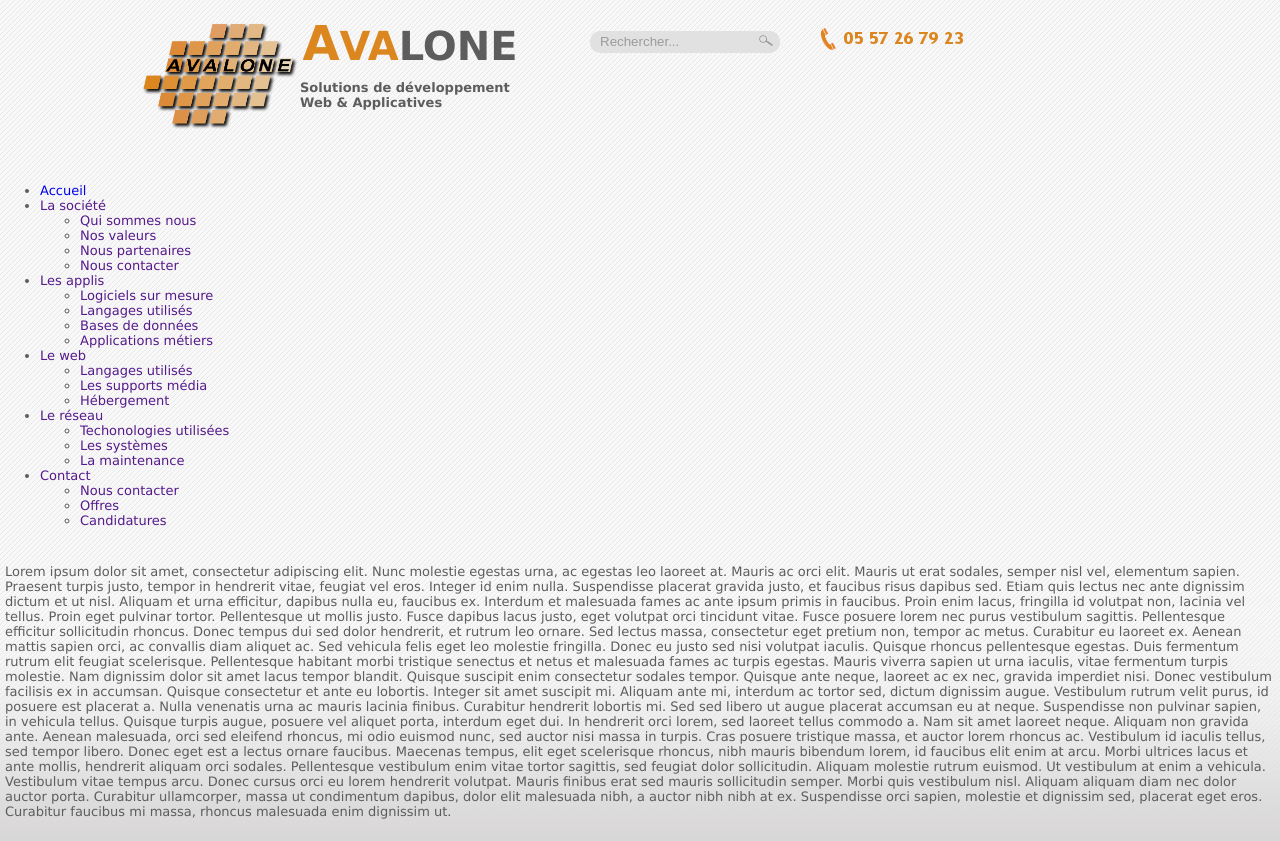
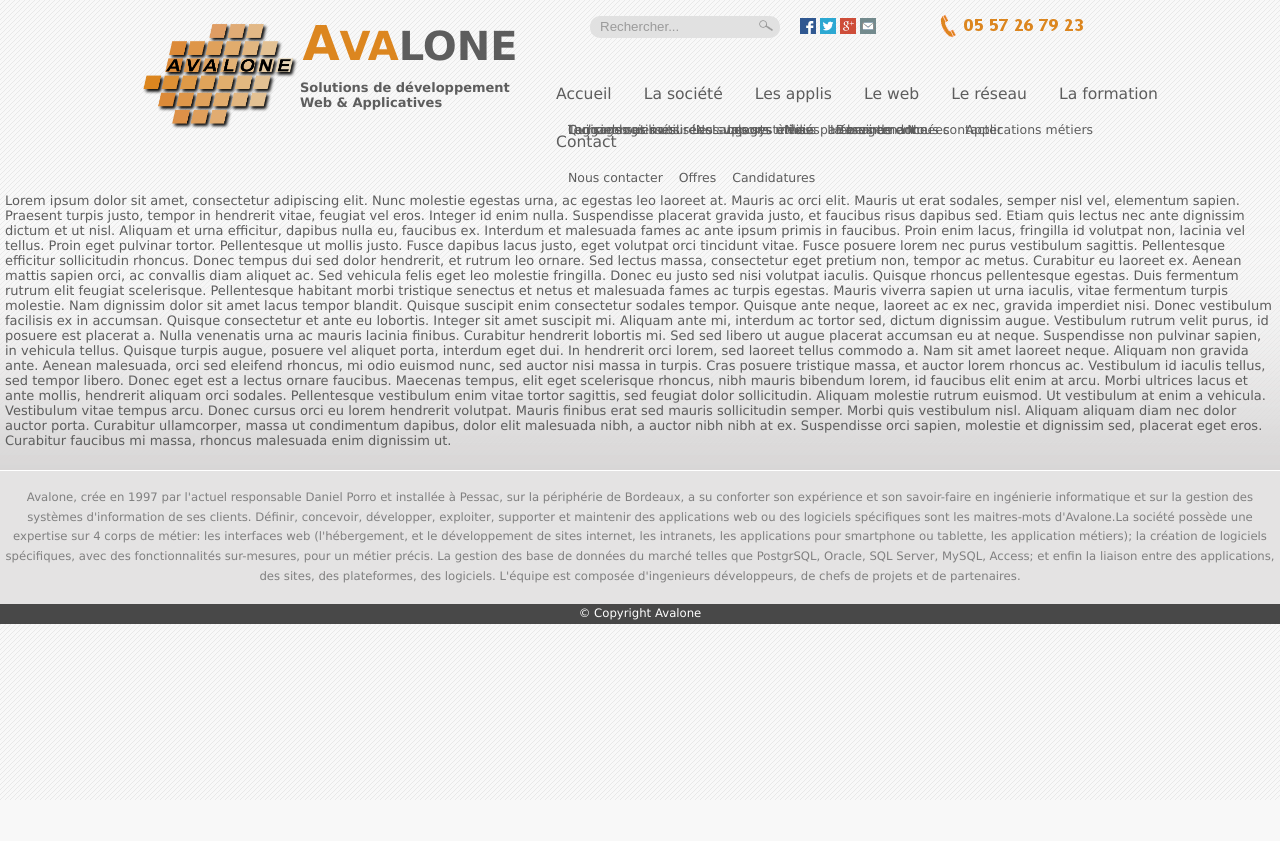
Before and after one commit to TheLegacy33/avalone, a PHP site: page / in a window 1280 px wide. Shown: the top 841 px of the page. After the commit the page ends 800 px from the top, so only its background shows below. Run offline with PHP 8.4, Linux system fonts and the light colour scheme.

Commit message:
Avancement sur le style du bandeau de tete et mise en place des menus

```diff
--- a/includes/styles/styles.css
+++ b/includes/styles/styles.css
@@ -12,9 +12,10 @@ body{
 
 a, a:active, a:link, a:visited, a:hover{
     text-decoration: none;
+    color: #5D5D5D;
 }
 
-.orange{
+a:hover, .orange{
     color: #DC861F;
 }
 
@@ -79,9 +80,11 @@ header>div #logo, header>div #logo:active, header>div #logo:link, header>div #lo
 }
 
 header #search{
+    position: absolute;
     display: inline-block;
     margin-left: 450px;
-    margin-top: 20px;
+    margin-top: 5px;
+
 }
 
 header #search div.query{
@@ -106,7 +109,7 @@ header #search div.submit{
 }
 
 header #search div.submit input[type=submit]{
-    background: url("../images/loupe.png") no-repeat scroll 0 5px transparent;
+    background: url(../images/loupe.png) no-repeat scroll 0 5px transparent;
     border: medium none;
     cursor: pointer;
     height: 22px;
@@ -114,26 +117,123 @@ header #search div.submit input[type=submit]{
     position: relative;
 }
 
+header #socials{
+    display: inline-block;
+    position: absolute;
+    margin-top: 8px;
+    margin-left: 660px;
+    width: 100px;
+    height: 22px;
+}
+
+header #socials span{
+    display: inline-block;
+    background-color: transparent;
+    background-image: url(../images/img_widget.png);
+    background-repeat: no-repeat;
+    background-attachment: scroll;
+    background-size: cover;
+    width: 16px;
+    height: 16px;
+}
+
+header #socials span.facebook{
+    background-position: 0px -96px;
+}
+
+header #socials span.twitter{
+    background-position: 0px -400px;
+}
+
+header #socials span.googleplus{
+    background-position: 0px -176px;
+}
+
+header #socials span.mail{
+    background-position: 0px -80px;
+}
+
 header #phonenumber{
     position: absolute;
-    margin-top: -30px;
-    margin-left: 680px;
+    margin-top: 0px;
+    margin-left: 800px;
     width: 200px;
     height: 30px;
 }
 
 header #phonenumber div.imgphone{
-    background: url("../images/phone.png") no-repeat scroll 0 5px transparent;
+    background: url(../images/phone.png) no-repeat scroll 0 5px transparent;
     display: inline-block;
     width: 18px;
     height: 30px;
 }
 
 header #phonenumber div.imgnumber{
-    background: url("../images/phonenumber.png") no-repeat scroll 0px 2px transparent;
+    background: url(../images/phonenumber.png) no-repeat scroll 0px 2px transparent;
     display: inline-block;
     width: 128px;
     height: 30px;
+}
+
+nav{
+    position: absolute;
+    margin-top: 60px;
+    margin-left: 400px;
+    height: 39px;
+}
+
+ul, ol{
+    list-style: outside none none;
+}
+
+#menutop{
+    margin: 0;
+    padding: 0;
+    color: #999999;
+    font-size: 1.2em;
+    height: 39px;
+    width: 720px;
+}
+
+#menutop li{
+    display: block;
+    list-style: outside none none;
+    float: left;
+    text-align: center;
+}
+
+#menutop li a:active, #menutop li a:visited, #menutop li a:link {
+    display: list-item;
+}
+
+#menutop>li>a {
+    margin-top: 0;
+    padding: 15px 16px;
+}
+
+ul#menutop>li>ul{
+    display: block;
+    position: absolute;
+    color: #999999;
+    font-size: 1em;
+    left: -20px;
+    width: 700px;
+}
+
+ul#menutop>li>ul li{
+    display: block;
+    list-style: outside none none;
+    float: left;
+    text-align: center;
+}
+
+ul#menutop>li>ul>li>a{
+    padding: 4px 8px;
+    font-size: 0.8em;
+}
+
+ul#menutop>li:nth-child(2)>ul{
+    display: block;
 }
 
 div.content_body{
--- a/index.php
+++ b/index.php
@@ -28,14 +28,18 @@
 							</div>
 						</form>
 					</div>
+					<div id="socials">
+						<a href="http://www.facebook.com" title="Follow us on Facebook !" target="_blank"><span class="facebook"></span></a>
+						<a href="http://www.twitter.com" title="Follow us on Twitter !" target="_blank"><span class="twitter"></span></a>
+						<a href="http://plus.google.com" title="Follow us on Google+ !" target="_blank"><span class="googleplus"></span></a>
+						<a href="contact.html" title="Email us !" target="_blank"><span class="mail"></span></a>
+					</div>
 					<div id="phonenumber">
-						<div class="imgphone">&nbsp;</div>
-						<div class="imgnumber">&nbsp;</div>
+						<div class="imgphone"></div>
+						<div class="imgnumber"></div>
 					</div>
-				</div>
-			</header>
 					<nav>
-				<ul>
+						<ul id="menutop">
 							<li>
 								<a href="index.html">Accueil</a>
 							</li>
@@ -74,6 +78,9 @@
 								</ul>
 							</li>
 							<li>
+								<a href="">La formation</a>
+							</li>
+							<li>
 								<a href="">Contact</a>
 								<ul>
 									<li><a href="">Nous contacter</a></li>
@@ -83,6 +90,8 @@
 							</li>
 						</ul>
 					</nav>
+				</div>
+			</header>
 			<div class="content_body">
 				<p>
 					Lorem ipsum dolor sit amet, consectetur adipiscing elit. Nunc molestie egestas urna, ac egestas leo laoreet at. Mauris ac orci elit. Mauris ut erat sodales, semper nisl vel, elementum sapien. Praesent turpis justo, tempor in hendrerit vitae, feugiat vel eros. Integer id enim nulla. Suspendisse placerat gravida justo, et faucibus risus dapibus sed. Etiam quis lectus nec ante dignissim dictum et ut nisl. Aliquam et urna efficitur, dapibus nulla eu, faucibus ex. Interdum et malesuada fames ac ante ipsum primis in faucibus. Proin enim lacus, fringilla id volutpat non, lacinia vel tellus. Proin eget pulvinar tortor. Pellentesque ut mollis justo.
```
Also changed, not shown: includes/images/img_widget.png (added). Lines whose indentation alone changed are shown as unchanged.
